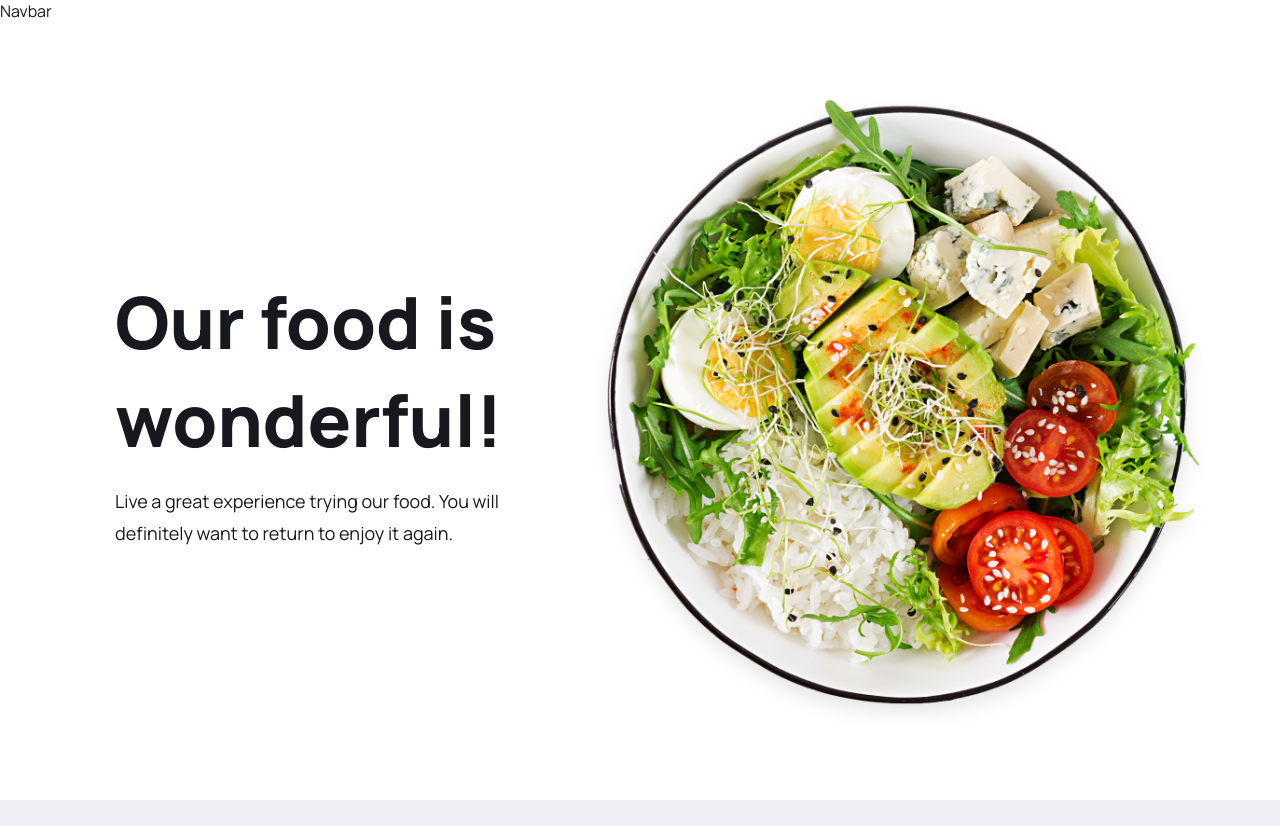
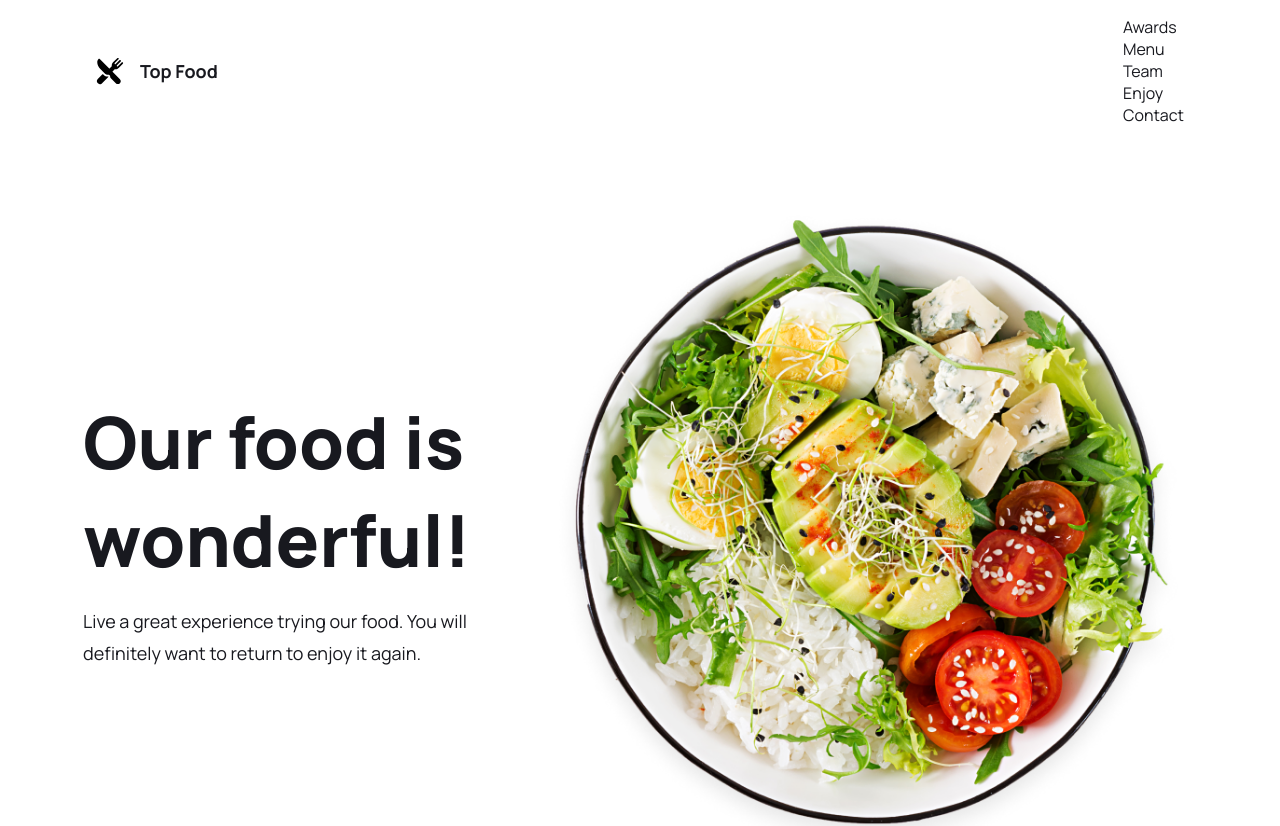
Before and after one commit to RaulCruzT/top-food, a React (Vite) app: page / in a window 1280 px wide. Shown: the top 826 px of the page. Built offline with nearby package versions, Linux system fonts and the light colour scheme.

Commit message:
Fix Header And Awards

```diff
--- a/src/components/navbar/Navbar.tsx
+++ b/src/components/navbar/Navbar.tsx
@@ -2,7 +2,21 @@ import './navbar.css';
 
 const Navbar = () => {
     return (
-        <div>Navbar</div>
+        <div className='top-food__navbar section__padding'>
+            <div className='top-food__navbar-container'>
+                <div className='top-food__navbar-container__logo'>
+                    <img src="../../../public/IoRestaurant.svg" alt="Logo" />
+                    <div className="top-food__navbar-container__logo-text">Top Food</div>
+                </div>
+                <div className='top-food__navbar-container__links'>
+                    <p><a href="#">Awards</a></p>
+                    <p><a href="#">Menu</a></p>
+                    <p><a href="#">Team</a></p>
+                    <p><a href="#">Enjoy</a></p>
+                    <p><a href="#">Contact</a></p>
+                </div>
+            </div>
+        </div>
     )
 }
 
--- a/src/components/navbar/navbar.css
+++ b/src/components/navbar/navbar.css
@@ -0,0 +1,26 @@
+.top-food__navbar {
+    padding-top: 1rem;
+    padding-bottom: 1rem;
+    display: flex;
+    justify-content: center;
+}
+
+.top-food__navbar-container {
+    width: 1114px;
+    display: flex;
+    flex-direction: row;
+    justify-content: space-between;
+}
+
+.top-food__navbar-container__logo {
+    display: flex;
+    justify-content: center;
+    align-items: center;
+    gap: 1rem;
+}
+
+.top-food__navbar-container__logo-text {
+    font-weight: 700;
+    font-size: 18px;
+    line-height: 28px;
+}
--- a/src/containers/awards/awards.css
+++ b/src/containers/awards/awards.css
@@ -26,7 +26,7 @@
 .top-food__awards-container__content-grid {
     display: grid;
     grid-template-columns: repeat(2,1fr);
-    gap: 4rem;
+    gap: 1rem;
 }
 
 @media screen and (max-width: 767px) {
--- a/src/containers/header/header.css
+++ b/src/containers/header/header.css
@@ -1,7 +1,6 @@
 .top-food__header {
     padding-top: 4rem;
     padding-bottom: 4rem;
-    padding-right: 2rem;
     display: flex;
     flex-direction: row;
     justify-content: center;
```
